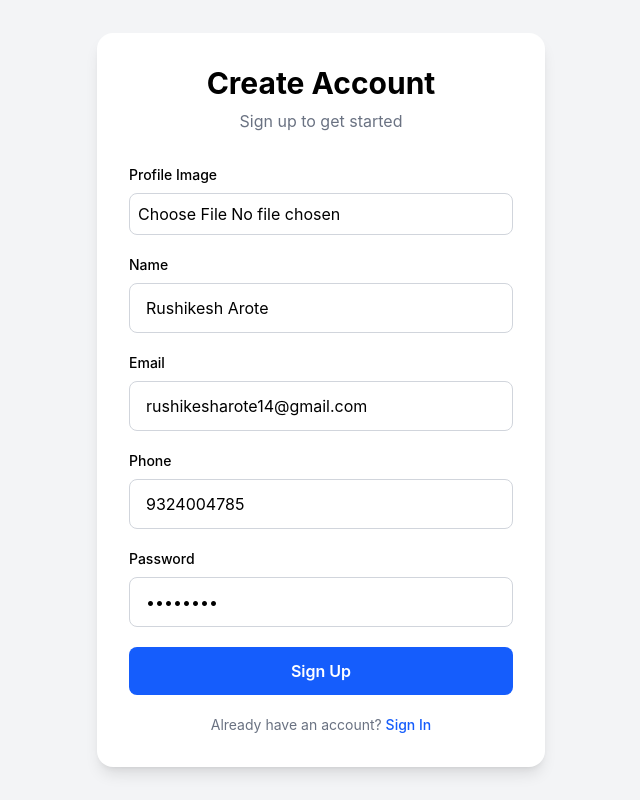
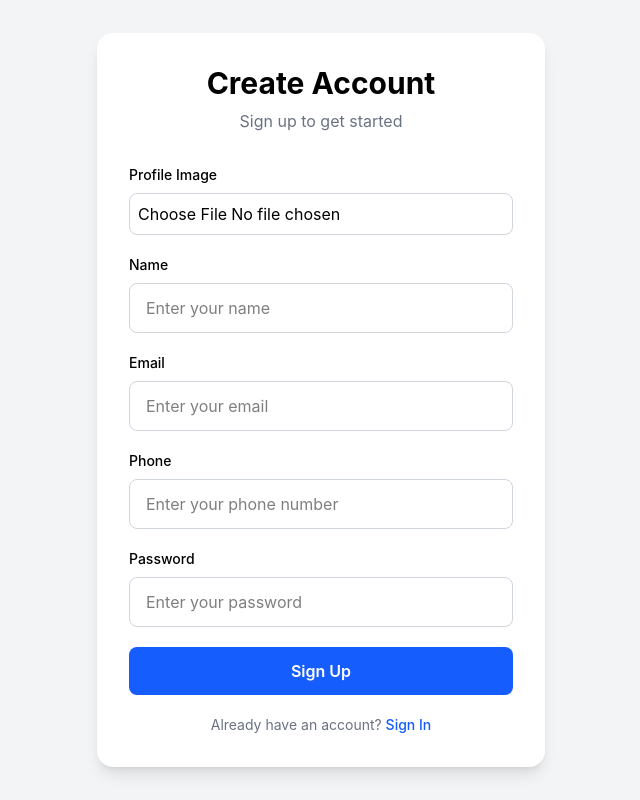
Before and after one commit to rushiiiiiiiiiiiiiiiiiiii/Microservice_Practise, a React (Vite) app: page /signup in a window 1280 px wide. Shown: the whole page, without its empty margins (319-959 px from the left). Built offline with nearby package versions, Linux system fonts and the light colour scheme.

Commit message:
small chnages

```diff
--- a/src/pages/CreateUser.jsx
+++ b/src/pages/CreateUser.jsx
@@ -1,14 +1,14 @@
-import React, { useState } from "react";
+import  { useState } from "react";
 import axios from "axios";
-import { Link, useNavigate } from "react-router-dom";
+import {  useNavigate } from "react-router-dom";
 const CreateUser = () => {
   const navigate = useNavigate();
   const [loader, setLoader] = useState(false);
   const [data, setData] = useState({
-    name: "Akshay Arote",
-    email: "akshay@gmail.com",
-    phone: "9324004885",
-    password: "Akshay@07",
+    name: "",
+    email: "",
+    phone: "",
+    password: "",
     profile_image: "",
   });
 
--- a/src/pages/Signin.jsx
+++ b/src/pages/Signin.jsx
@@ -6,8 +6,8 @@ const Signin = () => {
     const Navigate = useNavigate()
     const [loader, setLoader] = useState(false)
     const [data, setData] = useState({
-        email:"rushikesharote14@gmail.com",
-        password:"Rushi@07"
+        email:"",
+        password:""
     })
 
     const getData = (e)=>{
--- a/src/pages/Signup.jsx
+++ b/src/pages/Signup.jsx
@@ -5,10 +5,10 @@ const Signup = () => {
   const navigate = useNavigate();
   const [loader, setLoader] = useState(false);
   const [data, setData] = useState({
-    name: "Rushikesh Arote",
-    email: "rushikesharote14@gmail.com",
-    phone: "9324004785",
-    password: "Rushi@07",
+    name: "",
+    email: "",
+    phone: "",
+    password: "",
     profile_image: "",
   });
 
```
